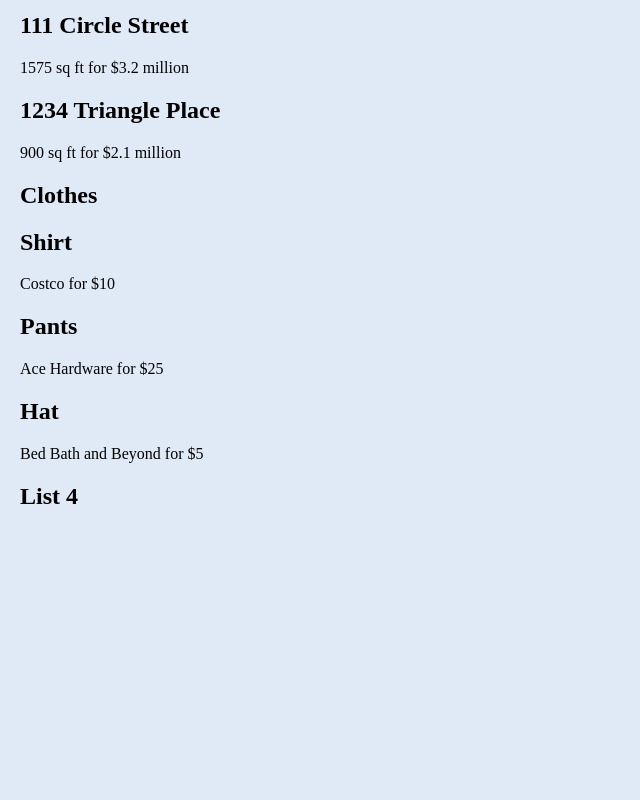
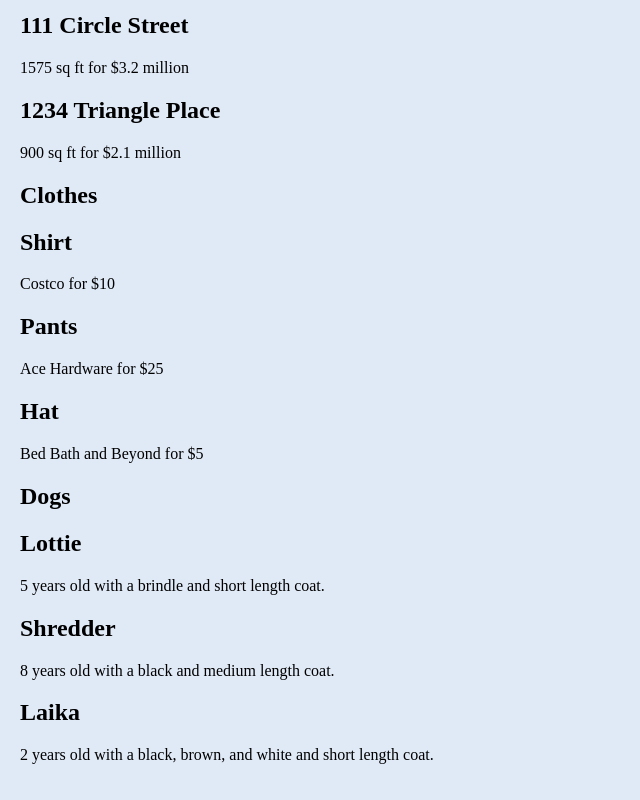
Before and after one commit to karlwernsman/Spotlight---Display-a-list, a website with bundled scripts: page index.html in a window 1280 px wide. Shown: the part 541-1341 px from the top of the page, without its empty margins (0-640 px from the left). Before the commit the page ends 1091 px from the top, so only its background shows below. Built offline with nearby package versions, Linux system fonts and the light colour scheme.

Commit message:
Added list 4 with object with nested object property

```diff
--- a/app.js
+++ b/app.js
@@ -5,10 +5,13 @@
 import { renderHouse } from './render-house.js';
 import { clothes } from './clothes-data.js';
 import { renderClothing } from './render-clothing.js';
+import { dogs } from './dogs-data.js';
+import { renderDog } from './render-dog.js';
 
 const frogList = document.getElementById('frog-list');
 const houseList = document.getElementById('house-list');
 const clothesList = document.getElementById('clothes-list');
+const dogList = document.getElementById('dog-list');
 
 function displayFrogs() {
     frogList.innerHTML = '';
@@ -37,6 +40,16 @@
     }
 }
 
+function displayDogs() {
+    dogList.innerHTML = '';
+
+    for (let dog of dogs) {
+        const dogElement = renderDog(dog);
+        dogList.append(dogElement);
+    }
+}
+
 displayFrogs();
 displayHouses();
 displayClothes();
+displayDogs();
--- /dev/null
+++ b/dogs-data.js
@@ -0,0 +1,26 @@
+export const dogs = [
+    {
+        name: 'Lottie',
+        age: '5 years',
+        coat: {
+            color: 'brindle',
+            length: 'short',
+        },
+    },
+    {
+        name: 'Shredder',
+        age: '8 years',
+        coat: {
+            color: 'black',
+            length: 'medium',
+        },
+    },
+    {
+        name: 'Laika',
+        age: '2 years',
+        coat: {
+            color: 'black, brown, and white',
+            length: 'short',
+        },
+    },
+];
--- a/index.html
+++ b/index.html
@@ -60,8 +60,12 @@
             </section>
 
             <section>
-                <h2>List 4</h2>
-                <ul id="list-4"></ul>
+                <h2>Dogs</h2>
+                <ul id="dog-list">
+                    <li id="dog-item">
+                        <h2>Lottie</h2>
+                        <p>5 years old with a brindle and short length coat.</p>
+                    </li>
             </section>
         </main>
     </body>
--- /dev/null
+++ b/render-dog.js
@@ -0,0 +1,15 @@
+export function renderDog(dog) {
+    const liElement = document.createElement('li');
+    liElement.classList.add('dog-item');
+
+    const headerElement = document.createElement('h2');
+    headerElement.textContent = dog.name;
+
+    const pElement = document.createElement('p');
+    pElement.textContent =
+        dog.age + ' old with a ' + dog.coat.color + ' and ' + dog.coat.length + ' length coat.';
+
+    liElement.append(headerElement, pElement);
+
+    return liElement;
+}
```
Also changed, not shown: array-four.js (deleted), render-four.js (deleted).
